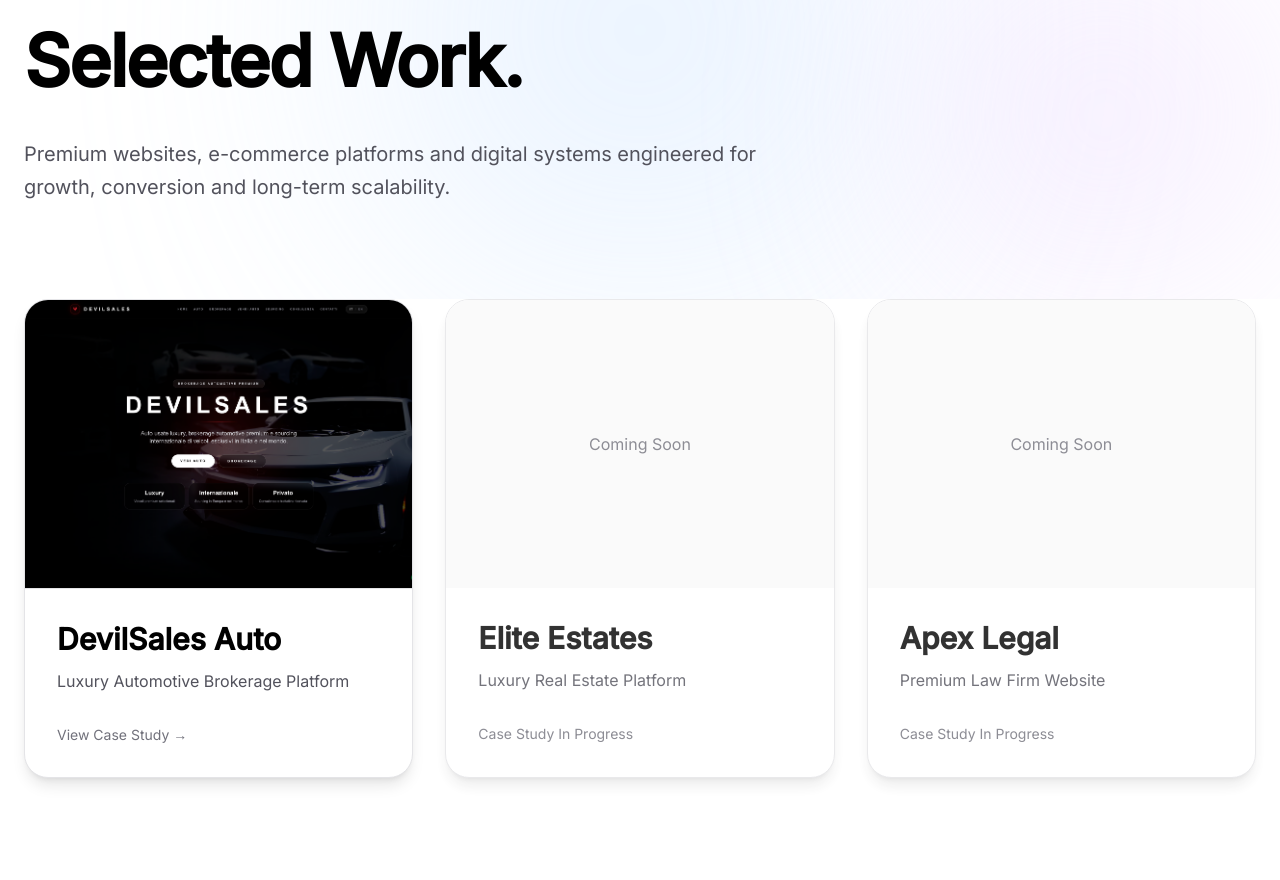
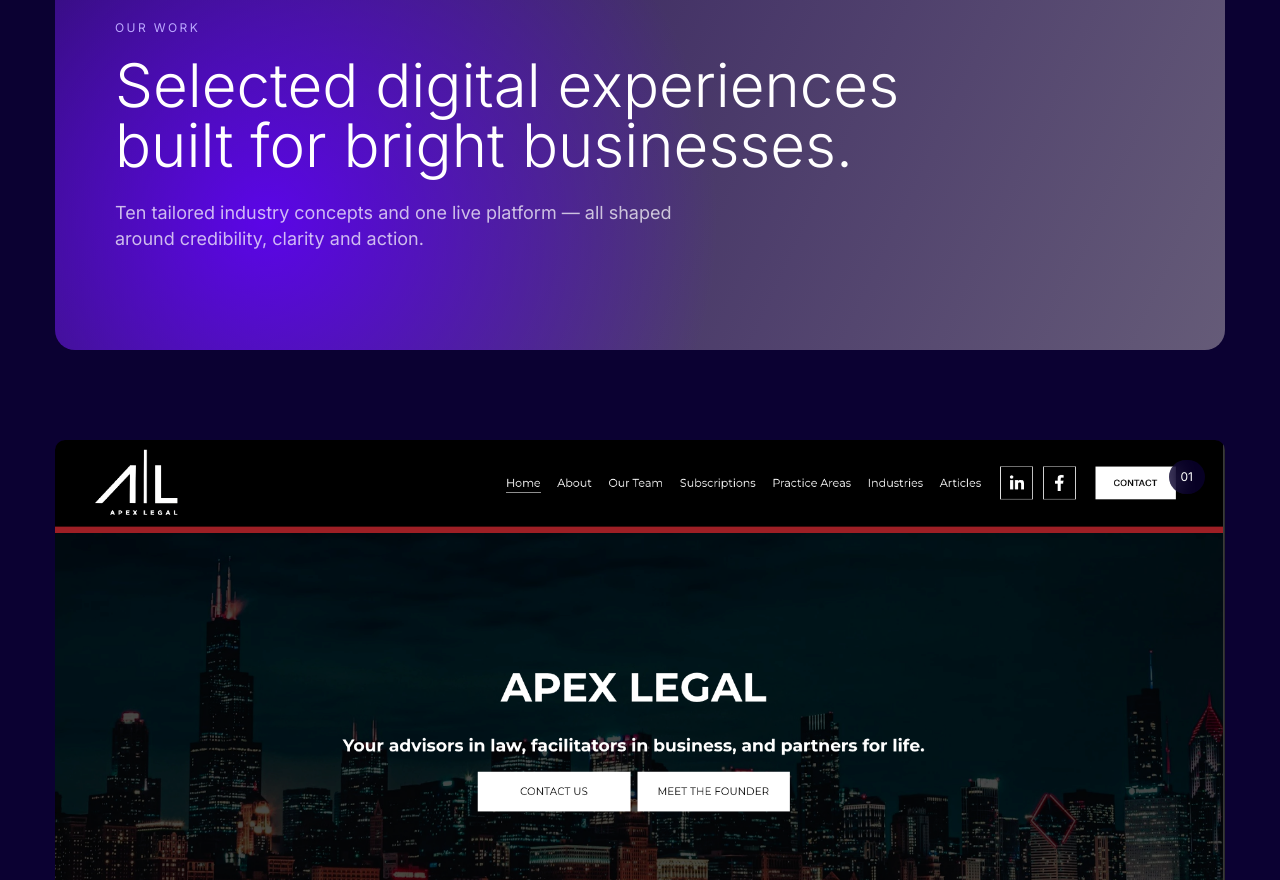
Before and after one commit to maxcode34423242323/devsales-web, a Next.js app: page /work in a window 1280 px wide. Shown: the part 220-1100 px from the top of the page. Built offline with nearby package versions, Linux system fonts and the light colour scheme.

Commit message:
Apply Mixar design system to app/work/page.tsx

```diff
--- a/app/work/page.tsx
+++ b/app/work/page.tsx
@@ -1,103 +1,5 @@
-import Link from "next/link";
-import Image from "next/image";
-import Navbar from "../components/Navbar";
-import Footer from "../components/Footer";
-
-export default function WorkPage() {
-  return (
-    <main className="min-h-screen bg-white text-black">
-      <Navbar />
-
-      <section className="relative overflow-hidden px-6 pb-24 pt-48">
-        <div className="absolute left-1/2 top-0 h-[500px] w-[500px] -translate-x-1/2 rounded-full bg-blue-200 opacity-40 blur-[140px]" />
-        <div className="absolute right-0 top-40 h-[350px] w-[350px] rounded-full bg-purple-200 opacity-40 blur-[120px]" />
-
-        <div className="relative mx-auto max-w-7xl">
-          <p className="text-sm uppercase tracking-[0.35em] text-zinc-500">
-            Portfolio
-          </p>
-
-          <h1 className="mt-6 max-w-5xl text-6xl font-bold leading-tight tracking-tight text-black md:text-7xl">
-            Selected Work.
-          </h1>
-
-          <p className="mt-8 max-w-3xl text-xl leading-relaxed text-zinc-600">
-            Premium websites, e-commerce platforms and digital systems
-            engineered for growth, conversion and long-term scalability.
-          </p>
-        </div>
-      </section>
-
-      <section className="relative mx-auto max-w-7xl px-6 pb-32">
-        <div className="grid gap-8 md:grid-cols-3">
-          <Link
-            href="/work/devilsales-auto"
-            className="group overflow-hidden rounded-3xl border border-zinc-200 bg-white shadow-lg transition hover:-translate-y-1 hover:shadow-2xl"
-          >
-            <div className="overflow-hidden border-b border-zinc-200">
-              <Image
-                src="/images/devilsales-home.png"
-                alt="DevilSales Auto"
-                width={1200}
-                height={800}
-                className="h-72 w-full object-cover transition duration-500 group-hover:scale-105"
-              />
-            </div>
-
-            <div className="p-8">
-              <h3 className="text-3xl font-bold text-black">
-                DevilSales Auto
-              </h3>
-
-              <p className="mt-3 text-zinc-600">
-                Luxury Automotive Brokerage Platform
-              </p>
-
-              <p className="mt-8 text-sm text-zinc-500 transition group-hover:text-black">
-                View Case Study →
-              </p>
-            </div>
-          </Link>
-
-          <div className="overflow-hidden rounded-3xl border border-zinc-200 bg-white shadow-lg opacity-80">
-            <div className="flex h-72 items-center justify-center bg-zinc-50">
-              <p className="text-zinc-500">Coming Soon</p>
-            </div>
-
-            <div className="p-8">
-              <h3 className="text-3xl font-bold text-black">Elite Estates</h3>
-
-              <p className="mt-3 text-zinc-600">
-                Luxury Real Estate Platform
-              </p>
-
-              <p className="mt-8 text-sm text-zinc-500">
-                Case Study In Progress
-              </p>
-            </div>
-          </div>
-
-          <div className="overflow-hidden rounded-3xl border border-zinc-200 bg-white shadow-lg opacity-80">
-            <div className="flex h-72 items-center justify-center bg-zinc-50">
-              <p className="text-zinc-500">Coming Soon</p>
-            </div>
-
-            <div className="p-8">
-              <h3 className="text-3xl font-bold text-black">Apex Legal</h3>
-
-              <p className="mt-3 text-zinc-600">
-                Premium Law Firm Website
-              </p>
-
-              <p className="mt-8 text-sm text-zinc-500">
-                Case Study In Progress
-              </p>
-            </div>
-          </div>
-        </div>
-      </section>
-
-      <Footer />
-    </main>
-  );
-}
+"use client";
+import Image from "next/image";import Link from "next/link";import{motion}from"framer-motion";import Navbar from "../components/Navbar";import Footer from "../components/Footer";
+const projects=[["Personal Injury Law","Apex Injury","/images/apex-legal.png"],["Plastic Surgery","Maison Aesthetics","/images/devilsales-home.png"],["Cosmetic Dentistry","Ivory Dental","/images/devilsales-lead.png"],["Roofing","Summit Roofing","/images/elite-estates.png"],["HVAC","Northstar Climate","/images/devilsales-car.png"],["Home Remodeling","Atelier Build","/images/devilsales-home.png"],["Luxury Home Builders","Monument Homes","/images/elite-estates.png"],["Medical Spa","Élan Med Spa","/images/devilsales-lead.png"],["Restoration","Revive Property","/images/apex-legal.png"],["Commercial Landscaping","Terra Commercial","/images/elite-estates.png"]];
+const rv={initial:{opacity:0,y:45},whileInView:{opacity:1,y:0},viewport:{once:true,margin:"-70px"},transition:{duration:.7}};
+export default function WorkPage(){return <main className="inner-page"><Navbar/><section className="inner-hero"><motion.div initial={{opacity:0,y:35}} animate={{opacity:1,y:0}} transition={{duration:.8}} className="inner-hero-card"><p>Our Work</p><h1>Selected digital experiences built for bright businesses.</h1><span>Ten tailored industry concepts and one live platform — all shaped around credibility, clarity and action.</span></motion.div></section><section className="work-grid-page">{projects.map(([cat,title,img],i)=><motion.article {...rv} key={title} className={`template-project ${i%4===0?"wide":""}`}><div><Image src={img} alt={`${title} website concept`} fill className="object-cover object-top"/><span>0{i+1}</span></div><p>{cat}</p><h2>{title}</h2><Link href={i===0?"/work/devilsales-auto":"/contact"}>View project ↗</Link></motion.article>)}</section><Footer/></main>}
```
